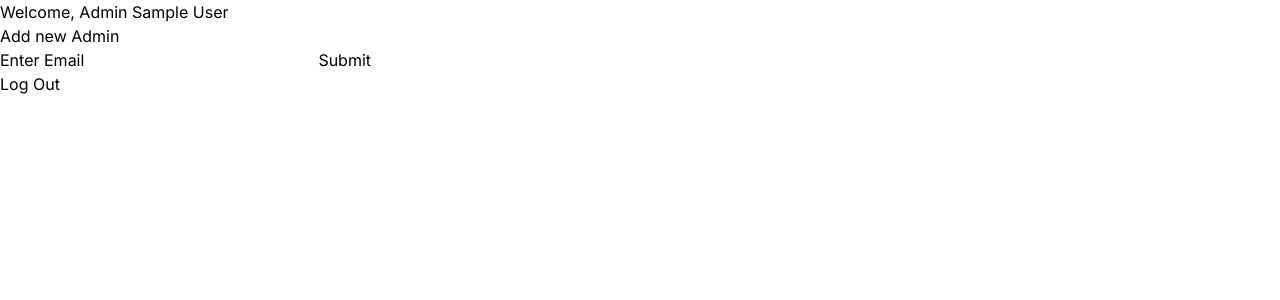
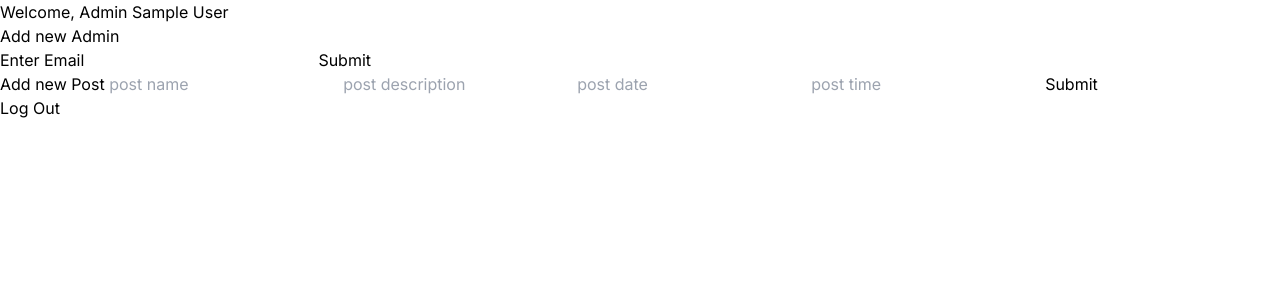
Before and after one commit to chibuike-19/NFCS-webApp, a Next.js app: page /admin/dashboard in a window 1280 px wide. Shown: the top 300 px of the page. Built offline with nearby package versions, Linux system fonts and the light colour scheme; no server answers; sample sign-in values are in the browser's storage.

Commit message:
worked on writing into realtime db and retrieving info from db

```diff
--- a/app/admin/dashboard/page.tsx
+++ b/app/admin/dashboard/page.tsx
@@ -2,11 +2,18 @@
 
 import ProtectedRoute from '../../component/protectedRoute'
 import { useAuth } from '@/app/context/authService'
+import {ref, set, push, onValue} from 'firebase/database'
 import { useRouter } from 'next/navigation'
+import { db } from '@/app/context/firebase'
 import { grantModerator } from '@/lib/admin-config'
+import { useRef } from 'react'
 
 const AdminDashboard = () => {
     const router = useRouter()
+    const eventRef = useRef<HTMLInputElement>(null);
+    const desc_ref = useRef<HTMLInputElement>(null);
+    const timeRef = useRef<HTMLInputElement>(null);
+    const dateRef = useRef<HTMLInputElement>(null);
     const {user, logOut, userEmailRef} = useAuth()
 
     // Assign admin role to a user
@@ -16,6 +23,34 @@ const AdminDashboard = () => {
         // const response = await grantModerator(email, user)
     }
 
+    const handleAddEvent = (e:any) => {
+      e.preventDefault();
+      const reference = ref(db, 'upcoming_event/')
+
+      // To retrieve data of a list
+      const event_ref = onValue(reference, (snapshot) => {
+        snapshot.forEach(snap => {
+          console.log(snap.val())
+        })
+      })
+      // Add to a list of item in a particular reference
+
+      // push(reference, {
+      //   event_name: eventRef.current?.value,
+      //   event_desc: desc_ref.current?.value,
+      //   event_date: dateRef.current?.value,
+      //   event_time: timeRef.current?.value,
+      // });
+
+      // Add a single item to a particular reference
+
+      // set(reference, {
+      //   event_name: eventRef.current?.value,
+      //   event_desc: desc_ref.current?.value,
+      //   event_date: dateRef.current?.value,
+      //   event_time: timeRef.current?.value
+      // })
+    }
       // Logs out user
       const signOut = () => {
         logOut;
@@ -30,6 +65,15 @@ const AdminDashboard = () => {
           <input type="email" name="email" id=""  />
           <input type="submit" />
         </form>
+         <form onSubmit={handleAddEvent}>
+          <label htmlFor="">Add new Post </label>
+          <input type="text" placeholder='post name' ref={eventRef}/>
+          <input type="text" name="email" id="" ref={desc_ref} placeholder='post description' />
+          <input type="text" placeholder='post date' ref={dateRef}/>
+          <input type="text" placeholder='post time' ref={timeRef} />
+
+          <input type="submit"  />
+        </form>
         <button onClick={signOut}>Log Out</button>
       </div>
     );
--- a/app/component/protectedRoute.tsx
+++ b/app/component/protectedRoute.tsx
@@ -1,18 +1,19 @@
 "use client";
 import { useRouter } from "next/navigation";
 import { auth } from "../context/firebase";
+import { useEffect } from "react";
 
 function ProtectedRoute(Component: any) {
-
   return function WithProtected(props: any) {
     const router = useRouter();
     // checks for authentication of currentUser
-    if (!auth?.currentUser) {
-      // redirects user to login page if not yet authenticated
-      router.replace("/login");
-      // displays while redirecting is occuring, could be replaced with a loader component
-      return <h1>Loading</h1>;
-    }
+    useEffect(() => {
+      if (!auth?.currentUser) {
+        // redirects user to login page if not yet authenticated
+        router.replace("/login");
+        // displays while redirecting is occuring, could be replaced with a loader component
+      }
+    }, [auth]);
 
     return <Component />;
   };
--- a/app/context/firebase.tsx
+++ b/app/context/firebase.tsx
@@ -1,10 +1,12 @@
 import { initializeApp } from "firebase/app";
 import {getAuth} from 'firebase/auth'
+import {getDatabase, ref} from 'firebase/database'
 
 const firebaseConfig = {
   apiKey: process.env.NEXT_PUBLIC_FIREBASE_API_KEY,
   authDomain: process.env.NEXT_PUBLIC_FIREBASE_AUTH_DOMAIN,
   projectId: process.env.NEXT_PUBLIC_FIREBASE_PROJECT_ID,
+  databaseURL: process.env.NEXT_PUBLIC_FIREBASE_DATABASE_URL,
   storageBucket: process.env.NEXT_PUBLIC_FIREBASE_STORAGE_BUCKET,
   messagingSenderId: process.env.NEXT_PUBLIC_FIREBASE_MESSAGE_SENDER_ID,
   appId: process.env.NEXT_PUBLIC_FIREBASE_APP_ID,
@@ -13,3 +15,4 @@ const firebaseConfig = {
 // Initialize firebase app
 const app = initializeApp(firebaseConfig);
 export const auth = getAuth(app)
+export const db = getDatabase(app)
```
